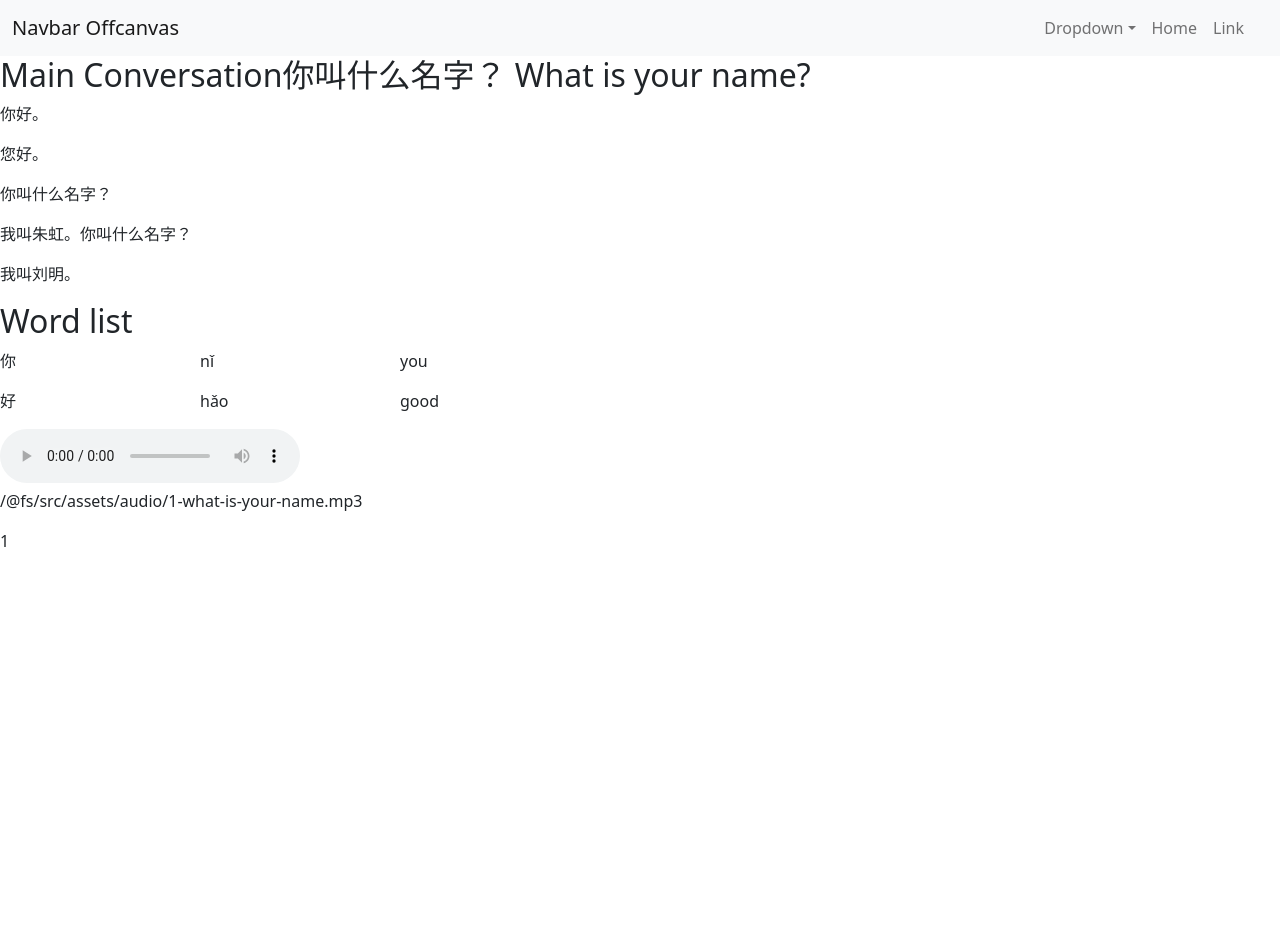
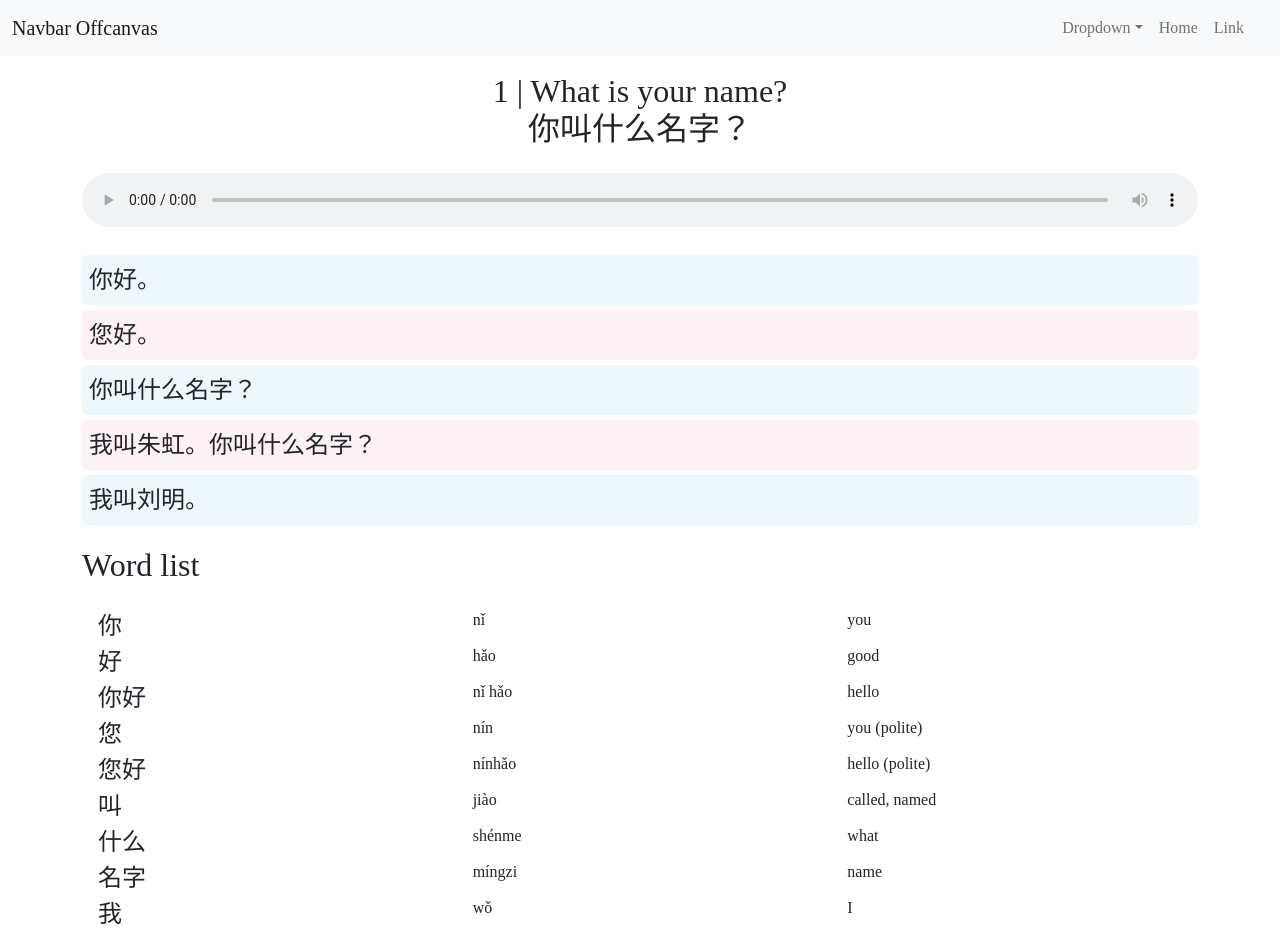
Before and after one commit to RN255/learn-chinese-gold, a React (Create React App) app: page /lessonOne in a window 1280 px wide. Shown: the top 935 px of the page. Before the commit the page ends 800 px from the top, so only its background shows below. Built offline with nearby package versions, Linux system fonts and the light colour scheme.

Commit message:
main convo, containers, colors, fonts, spacing

```diff
--- a/src/components/Audio.js
+++ b/src/components/Audio.js
@@ -1,14 +1,12 @@
 import React from "react";
 import audioList from "../modules/audioList";
+import "../styles/styles.css";
+
 
 export default function Audio(props) {
   return (
-    <div>
-      {/* <audio src={audioList.audio3} controls /> */}
+    <div className="container pt-3">
       <audio src={audioList[`audio${props.LessonText.lessonNumber}`]} controls />
-
-      <p>{audioList.audio1}</p>
-      <p>{props.LessonText.lessonNumber}</p>
     </div>
   );
 }
--- a/src/components/MainConvo.js
+++ b/src/components/MainConvo.js
@@ -1,13 +1,9 @@
 import React from "react";
+import "../styles/styles.css";
 
 export default function MainConvo(props) {
   return (
-    <>
-      <h2>
-        Main Conversation
-        {props.LessonText.titleChinese}
-        {props.LessonText.titleEnglish}
-      </h2>
+    <div className="mainConversation container pt-3">
       <p>{props.LessonText.convoLineOne}</p>
       <p>{props.LessonText.convoLineTwo}</p>
       <p>{props.LessonText.convoLineThree}</p>
@@ -21,6 +17,6 @@ export default function MainConvo(props) {
       {props.LessonText.convoLineEight && (
         <p>{props.LessonText.convoLineEight}</p>
       )}
-    </>
+    </div>
   );
 }
--- /dev/null
+++ b/src/components/TitleSection.js
@@ -0,0 +1,13 @@
+import React from "react";
+import "../styles/styles.css";
+
+export default function TitleSection(props) {
+  return (
+    <div className="container pt-3 text-center">
+      <h2>
+        {props.LessonText.lessonNumber} | {props.LessonText.titleEnglish} <br></br>
+        {props.LessonText.titleChinese}
+      </h2>
+    </div>
+  );
+}
--- a/src/components/TranslatedWords.js
+++ b/src/components/TranslatedWords.js
@@ -3,17 +3,152 @@ import "../styles/styles.css";
 
 export default function TranslatedWords(props) {
   return (
-    <div>
+    <div className="translatedWords container pt-3 pb-5">
+      <div className="row mb-3">
         <h2>Word list</h2>
-      <div className="translatedListBox">
+      </div>
+      <div className="row ms-md-1">
+        <div className="col translationChinWord">
           <p>{props.LessonText.translationChinWordOne}</p>
+        </div>
+        <div className="col">
           <p>{props.LessonText.translationPinWordOne}</p>
+        </div>
+        <div className="col">
           <p>{props.LessonText.translationEngWordOne}</p>
         </div>
-      <div className="translatedListBox">
+      </div>
+
+      <div className="row ms-md-1">
+        <div className="col translationChinWord">
           <p>{props.LessonText.translationChinWordTwo}</p>
+        </div>
+        <div className="col">
           <p>{props.LessonText.translationPinWordTwo}</p>
+        </div>
+        <div className="col">
           <p>{props.LessonText.translationEngWordTwo}</p>
+        </div>
+      </div>
+
+      <div className="row ms-md-1">
+        <div className="col translationChinWord">
+          <p>{props.LessonText.translationChinWordThree}</p>
+        </div>
+        <div className="col">
+          <p>{props.LessonText.translationPinWordThree}</p>
+        </div>
+        <div className="col">
+          <p>{props.LessonText.translationEngWordThree}</p>
+        </div>
+      </div>
+
+      <div className="row ms-md-1">
+        <div className="col translationChinWord">
+          <p>{props.LessonText.translationChinWordFour}</p>
+        </div>
+        <div className="col">
+          <p>{props.LessonText.translationPinWordFour}</p>
+        </div>
+        <div className="col">
+          <p>{props.LessonText.translationEngWordFour}</p>
+        </div>
+      </div>
+
+      <div className="row ms-md-1">
+        <div className="col translationChinWord">
+          <p>{props.LessonText.translationChinWordFive}</p>
+        </div>
+        <div className="col">
+          <p>{props.LessonText.translationPinWordFive}</p>
+        </div>
+        <div className="col">
+          <p>{props.LessonText.translationEngWordFive}</p>
+        </div>
+      </div>
+
+      <div className="row ms-md-1">
+        <div className="col translationChinWord">
+          <p>{props.LessonText.translationChinWordSix}</p>
+        </div>
+        <div className="col">
+          <p>{props.LessonText.translationPinWordSix}</p>
+        </div>
+        <div className="col">
+          <p>{props.LessonText.translationEngWordSix}</p>
+        </div>
+      </div>
+
+      <div className="row ms-md-1">
+        <div className="col translationChinWord">
+          <p>{props.LessonText.translationChinWordSeven}</p>
+        </div>
+        <div className="col">
+          <p>{props.LessonText.translationPinWordSeven}</p>
+        </div>
+        <div className="col">
+          <p>{props.LessonText.translationEngWordSeven}</p>
+        </div>
+      </div>
+
+      <div className="row ms-md-1">
+        <div className="col translationChinWord">
+          <p>{props.LessonText.translationChinWordEight}</p>
+        </div>
+        <div className="col">
+          <p>{props.LessonText.translationPinWordEight}</p>
+        </div>
+        <div className="col">
+          <p>{props.LessonText.translationEngWordEight}</p>
+        </div>
+      </div>
+
+      <div className="row ms-md-1">
+        <div className="col translationChinWord">
+          <p>{props.LessonText.translationChinWordNine}</p>
+        </div>
+        <div className="col">
+          <p>{props.LessonText.translationPinWordNine}</p>
+        </div>
+        <div className="col">
+          <p>{props.LessonText.translationEngWordNine}</p>
+        </div>
+      </div>
+
+      <div className="row ms-md-1">
+        <div className="col translationChinWord">
+          <p>{props.LessonText.translationChinWordTen}</p>
+        </div>
+        <div className="col">
+          <p>{props.LessonText.translationPinWordTen}</p>
+        </div>
+        <div className="col">
+          <p>{props.LessonText.translationEngWordTen}</p>
+        </div>
+      </div>
+
+      <div className="row ms-md-1">
+        <div className="col translationChinWord">
+          <p>{props.LessonText.translationChinWordEleven}</p>
+        </div>
+        <div className="col">
+          <p>{props.LessonText.translationPinWordEleven}</p>
+        </div>
+        <div className="col">
+          <p>{props.LessonText.translationEngWordEleven}</p>
+        </div>
+      </div>
+
+      <div className="row ms-md-1">
+        <div className="col translationChinWord">
+          <p>{props.LessonText.translationChinWordTwelve}</p>
+        </div>
+        <div className="col">
+          <p>{props.LessonText.translationPinWordTwelve}</p>
+        </div>
+        <div className="col">
+          <p>{props.LessonText.translationEngWordTwelve}</p>
+        </div>
       </div>
     </div>
   );
--- a/src/modules/audioList.js
+++ b/src/modules/audioList.js
@@ -1,11 +1,15 @@
 import audio1 from "../assets/audio/1-what-is-your-name.mp3";
 import audio2 from "../assets/audio/2 are you chinese.wav";
 import audio3 from "../assets/audio/3 who is she.wav";
+import audio4 from "../assets/audio/4 nice to meet you.wav";
+import audio5 from "../assets/audio/5 come in.wav";
 
 const audioList = {
   audio1,
   audio2,
   audio3,
+  audio4,
+  audio5,
 };
 
 export default audioList;
--- a/src/pages/Lesson.js
+++ b/src/pages/Lesson.js
@@ -1,5 +1,6 @@
 import React from "react";
 import "../styles/styles.css";
+import TitleSection from "../components/TitleSection";
 import MainConvo from "../components/MainConvo";
 import TranslatedWords from "../components/TranslatedWords";
 import Audio from "../components/Audio";
@@ -7,9 +8,10 @@ import Audio from "../components/Audio";
 export default function Lesson(props) {
   return (
     <div id="lesson">
+      <TitleSection LessonText={props.LessonText}></TitleSection>
+      <Audio LessonText={props.LessonText}></Audio>
       <MainConvo LessonText={props.LessonText}></MainConvo>
       <TranslatedWords LessonText={props.LessonText}></TranslatedWords>
-      <Audio LessonText={props.LessonText}></Audio>
     </div>
   );
 }
--- a/src/styles/styles.css
+++ b/src/styles/styles.css
@@ -1,3 +1,10 @@
+/* import fonts  */
+@import url("https://fonts.googleapis.com/css2?family=Noto+Sans+SC:wght@100;300;400;500;700;900&family=Noto+Serif+SC:wght@200;300;400;500;600;700;900&display=swap");
+
+* {
+  font-family: "Noto Serif SC", serif, "Noto Sans SC", sans-serif;
+}
+
 /* the home page  */
 
 #homePage {
@@ -18,12 +25,39 @@
   margin: auto;
 }
 
+/* main conversation  */
+
+.mainConversation {
+  font-size: 1.5rem;
+}
+
+.mainConversation p {
+  padding: 7px;
+  margin: 5px 0;
+}
+
+.mainConversation p:nth-child(odd) {
+  background-color: #c8e7f550;
+  border-radius: 5px;
+}
+
+.mainConversation p:nth-child(even) {
+  background-color: #f6d2e050;
+  border-radius: 5px;
+}
+
 /* translation list  */
 
-.translatedListBox {
-  display: flex;
+.translatedWords p {
+  margin: 0;
 }
 
-.translatedListBox p {
-  width: 200px;
+.translatedWords .translationChinWord {
+  font-size: 1.5rem;
 }
+
+/* audio player */
+
+audio {
+  width: 100%;
+}
```
Lines whose indentation alone changed are shown as unchanged.
